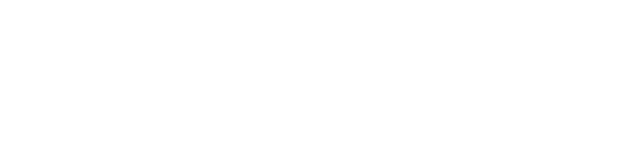
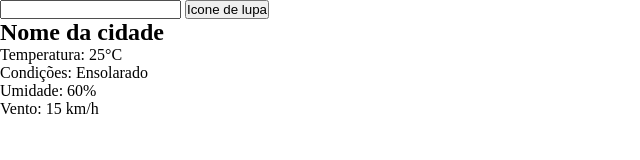
Before and after one commit to PauloFilhoo/WeatherPage, a plain HTML site: page weather-app/index.html in a window 1280 px wide. Shown: the whole page, without its empty margins (0-640 px from the left). Drawn offline with Linux system fonts and the light colour scheme.

Commit message:
Estrutura do site

```diff
--- a/weather-app/index.html
+++ b/weather-app/index.html
@@ -4,8 +4,26 @@
     <meta charset="UTF-8">
     <meta name="viewport" content="width=device-width, initial-scale=1.0">
     <title>ThisWeather</title>
+    <link rel="stylesheet" href="style.css">
 </head>
 <body>
+    <header>
+        <input type="text" placeholder="">
+        <button class="search">Icone de lupa</button>
+    </header>
+    <main>
+        <div class="container">
+            <div class="card">
+                <h2 class="city-name">Nome da cidade</h2>
+                <p class="city-temperature">Temperatura: 25°C</p>
+                <p class="city-condition">Condições: Ensolarado</p>
+                <p class="city-humidity">Umidade: 60%</p>
+                <p class="city-wind">Vento: 15 km/h</p>
+            </div>
+        </div>
+    </main>
+    <footer>
 
+    </footer>
 </body>
 </html>
--- a/weather-app/style.css
+++ b/weather-app/style.css
@@ -0,0 +1,7 @@
+
+
+* {
+    margin: 0;
+    padding: 0;
+    box-sizing: border-box;
+}
```
